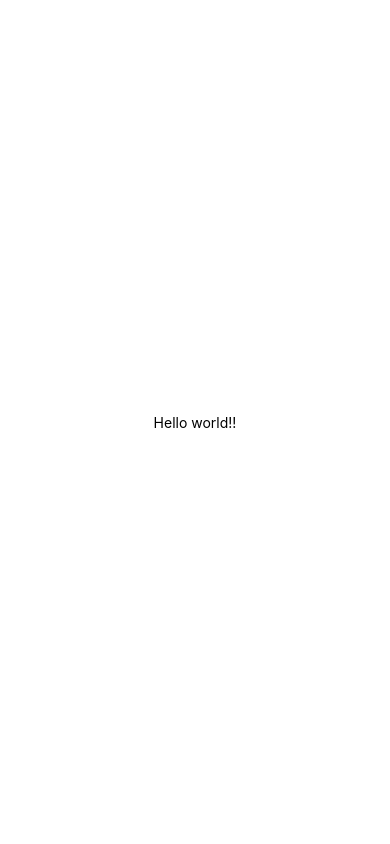
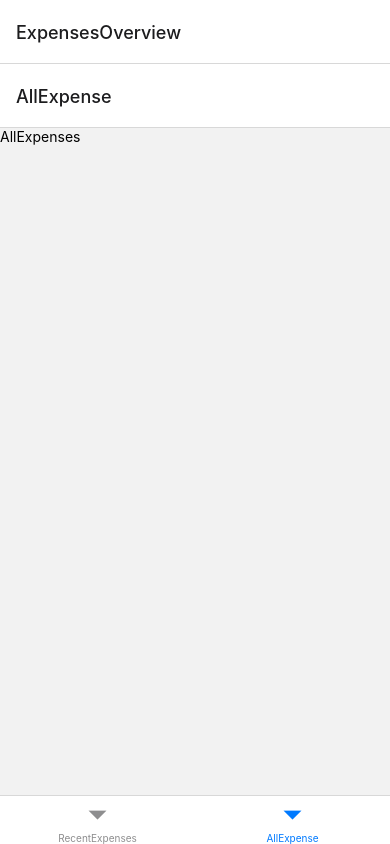
Before and after one commit to aaronmug/expense-tracker, a React Native app: screen /AllExpense in a window 390 px wide. Built offline with nearby package versions, Linux system fonts and the light colour scheme.

Commit message:
Navigation Setup Commit

```diff
--- a/App.js
+++ b/App.js
@@ -1,20 +1,34 @@
 import { StatusBar } from "expo-status-bar";
-import { StyleSheet, Text, View } from "react-native";
+import { NavigationContainer } from "@react-navigation/native";
+import { createNativeStackNavigator } from "@react-navigation/native-stack";
+import { createBottomTabNavigator } from "@react-navigation/bottom-tabs";
+import ManageExpense from "./screens/ManageExpense";
+import RecentExpenses from "./screens/RecentExpenses";
+import AllExpenses from "./screens/AllExpenses";
+
+const Stack = createNativeStackNavigator();
+const BottomTabs = createBottomTabNavigator();
+
+function ExpensesOverview() {
+  // bottom tabs expense overview navigation is nested within stack navigation because stack screen shouldn't have the bottom tabs
+  return (
+    <BottomTabs.Navigator>
+      <BottomTabs.Screen name="RecentExpenses" component={RecentExpenses} />
+      <BottomTabs.Screen name="AllExpense" component={AllExpenses} />
+    </BottomTabs.Navigator>
+  );
+}
 
 export default function App() {
   return (
-    <View style={styles.container}>
-      <Text>Hello world!!</Text>
+    <>
       <StatusBar style="auto" />
-    </View>
+      <NavigationContainer>
+        <Stack.Navigator>
+          <Stack.Screen name="ExpensesOverview" component={ExpensesOverview} />
+          <Stack.Screen name="ManageExpense" component={ManageExpense} />
+        </Stack.Navigator>
+      </NavigationContainer>
+    </>
   );
 }
-
-const styles = StyleSheet.create({
-  container: {
-    flex: 1,
-    backgroundColor: "#fff",
-    alignItems: "center",
-    justifyContent: "center",
-  },
-});
--- /dev/null
+++ b/screens/AllExpenses.js
@@ -0,0 +1,7 @@
+import { Text } from "react-native";
+
+function AllExpenses() {
+  return <Text>AllExpenses</Text>;
+}
+
+export default AllExpenses;
--- /dev/null
+++ b/screens/ManageExpense.js
@@ -0,0 +1,7 @@
+import { Text } from "react-native";
+
+function ManageExpense() {
+  return <Text>ManageExpense</Text>;
+}
+
+export default ManageExpense;
--- /dev/null
+++ b/screens/RecentExpenses.js
@@ -0,0 +1,7 @@
+import { Text } from "react-native";
+
+function RecentExpenses() {
+  return <Text>RecentExpenses</Text>;
+}
+
+export default RecentExpenses;
```
Also changed, not shown: package.json (+6 -1 lines), 1 other file (tests, documents, lock files or other folders).
